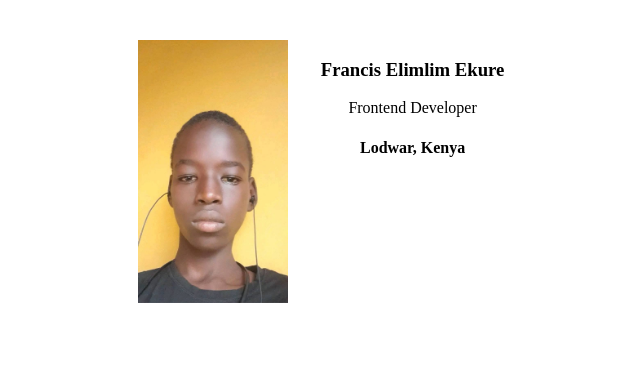
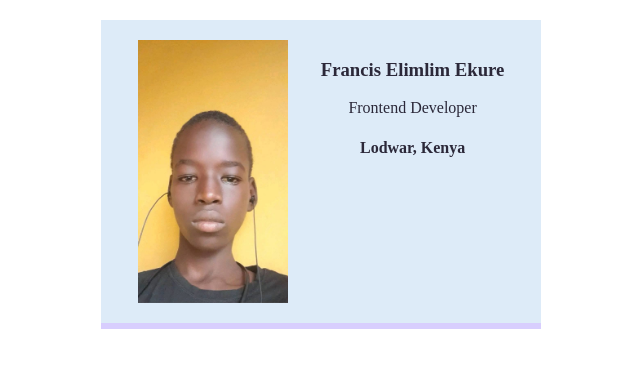
Before and after one commit to Frankrazy/My-business-card, a website built with Vite: page index.html in a window 1280 px wide. Shown: the whole page, without its empty margins (319-959 px from the left). Built offline with nearby package versions, Linux system fonts and the light colour scheme.

Commit message:
add colors

```diff
--- a/index.html
+++ b/index.html
@@ -3,17 +3,11 @@
         <link rel="stylesheet" href="styles.css" />
     </head>
     <body>
-        <div class="card border-blue">
-            <!--
-            Challenge:
-            The image isn't rendering. Can you find out why?
-
-            Hint: try to google "html file paths"
-            -->
-            <div class="border-blue">
+        <div class="card">
+            <div>
               <img src="images/francis.jpg" alt="Francis profile photo" class="img-profile">
             </div>
-            <div classs="border-blue">
+            <div>
               <h3>Francis Elimlim Ekure</h3>
               <p>Frontend Developer</p>
               <h4>Lodwar, Kenya</h4>
--- a/styles.css
+++ b/styles.css
@@ -14,8 +14,7 @@ body {
    margin-left: auto;
    margin-right: auto;
    text-align: center;
+   background: #ddebf8;
+   color: #2b2839;
+   border-bottom: 6px solid #d8cefe;
 }
-
-.border-blue {
-   border-blue: 1px dotted blue;
-}
```
